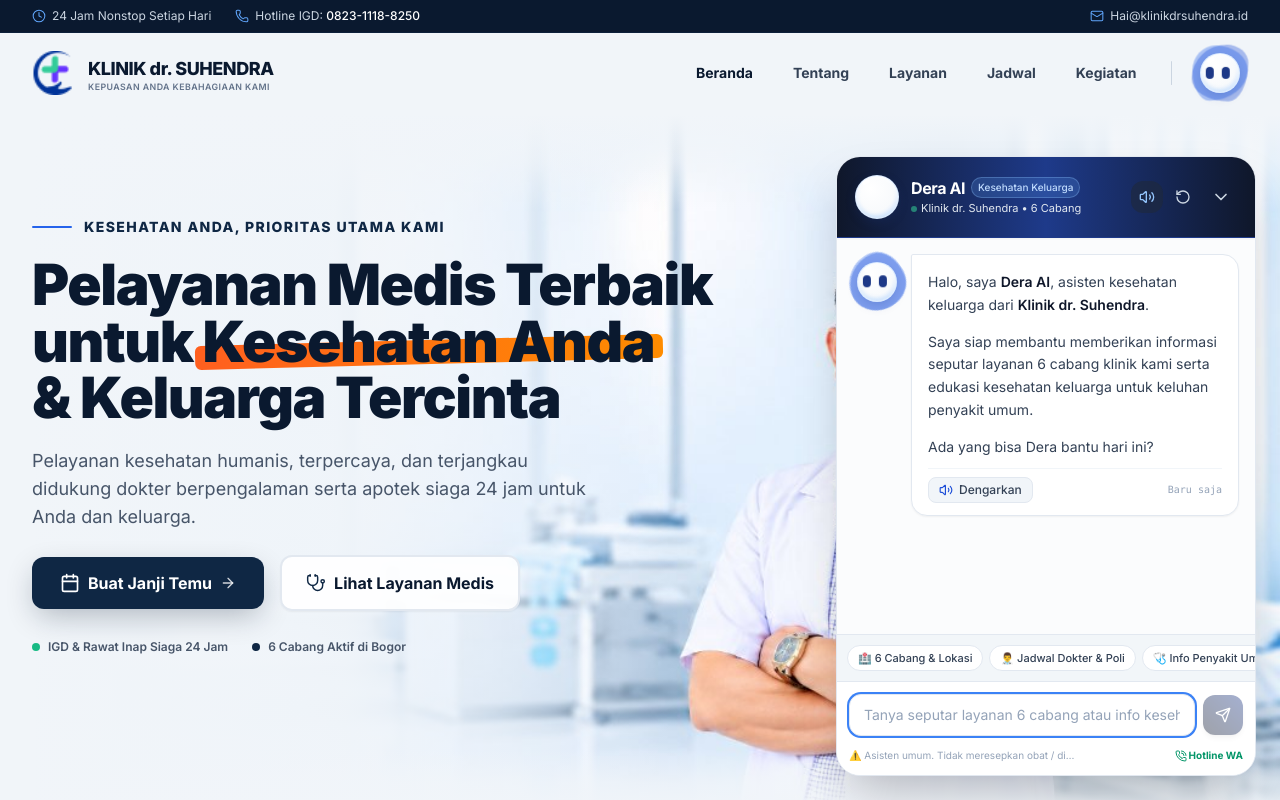
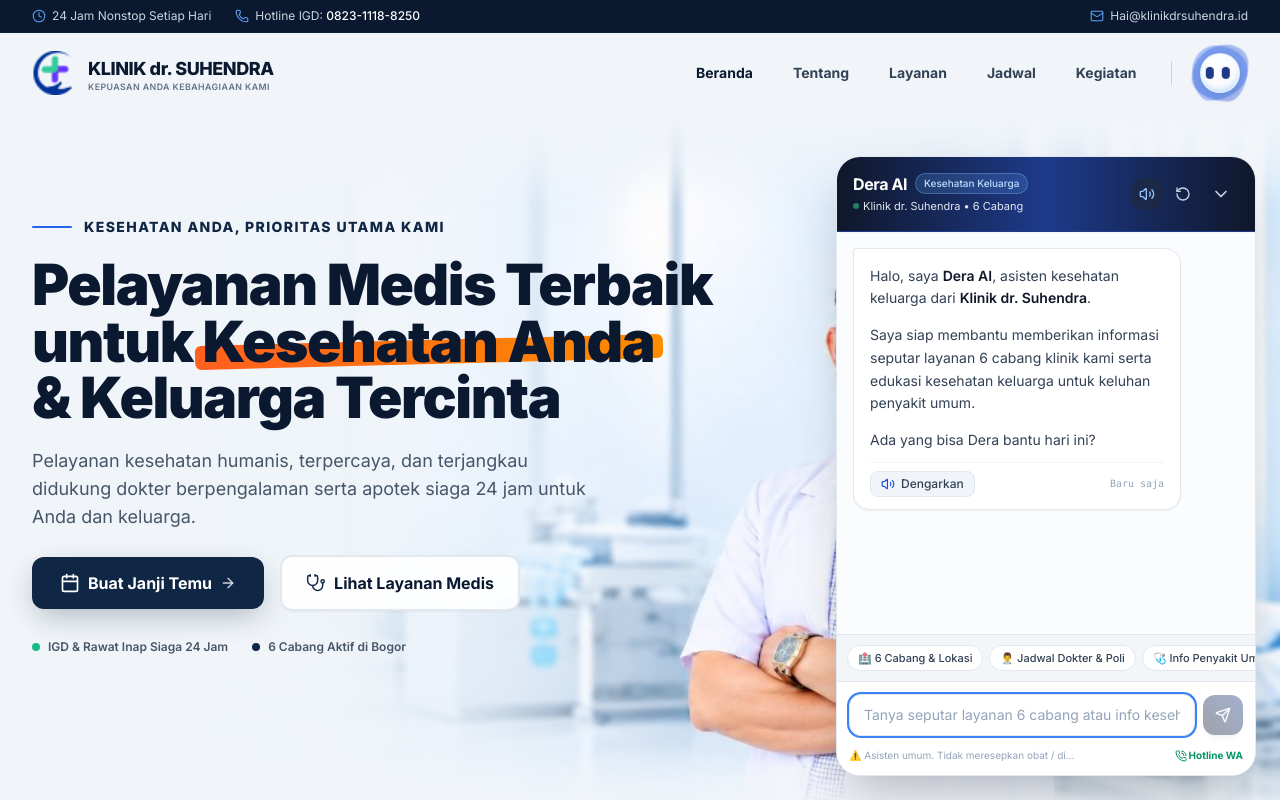
Before and after one commit to anvieo-com/landing-page-klinik-dr-suhendra, a Next.js app: page / in a window 1280 px wide. Both pictures are taken after a click on the button 1220 px from the left and 73 px from the top of the page. Shown: the top 800 px of the page. Built offline with nearby package versions, Linux system fonts and the light colour scheme.

Commit message:
fix(chatbot): remove avatar from chatbot drawer, make blue bubble text bright white, simplify loading to 'Sedang berfikir...'

```diff
--- a/components/DeraAIWidget.jsx
+++ b/components/DeraAIWidget.jsx
@@ -16,7 +16,6 @@ import {
   Activity,
   HeartPulse
 } from 'lucide-react';
-import DeraSlimeAvatar from '@/components/DeraSlimeAvatar';
 
 const QUICK_PROMPTS = [
   { label: '🏥 6 Cabang & Lokasi', query: 'Di mana saja lokasi 6 cabang Klinik dr. Suhendra dan jam bukanya?' },
@@ -312,8 +311,8 @@ export default function DeraAIWidget() {
     ]);
   };
 
-  // Render teks terformat rapi
-  const renderFormattedText = (text) => {
+  // Render teks terformat rapi (dengan teks terang untuk bubble pesan user)
+  const renderFormattedText = (text, isAi = true) => {
     if (!text) return null;
 
     const lines = text.split('\n');
@@ -321,14 +320,24 @@ export default function DeraAIWidget() {
       const parts = line.split(/(\*\*[^*]+\*\*)/g);
       const parsedLine = parts.map((part, pIdx) => {
         if (part.startsWith('**') && part.endsWith('**')) {
-          return <strong key={pIdx} className="font-semibold text-slate-900">{part.slice(2, -2)}</strong>;
+          return (
+            <strong
+              key={pIdx}
+              className={isAi ? "font-semibold text-slate-900" : "font-semibold text-white"}
+            >
+              {part.slice(2, -2)}
+            </strong>
+          );
         }
         return part;
       });
 
       if (line.trim().startsWith('- ') || line.trim().startsWith('* ') || line.trim().startsWith('• ')) {
         return (
-          <li key={idx} className="ml-4 list-disc text-slate-700 my-0.5 leading-relaxed">
+          <li
+            key={idx}
+            className={`ml-4 list-disc my-0.5 leading-relaxed ${isAi ? 'text-slate-700' : 'text-white'}`}
+          >
             {parsedLine}
           </li>
         );
@@ -339,7 +348,10 @@ export default function DeraAIWidget() {
       }
 
       return (
-        <p key={idx} className="my-1 leading-relaxed text-slate-700">
+        <p
+          key={idx}
+          className={`my-1 leading-relaxed ${isAi ? 'text-slate-700' : 'text-white font-normal'}`}
+        >
           {parsedLine}
         </p>
       );
@@ -363,23 +375,18 @@ export default function DeraAIWidget() {
         {/* HEADER CHAT */}
         <div className="bg-gradient-to-r from-slate-900 via-[#1e3a8a] to-slate-900 text-white p-3.5 sm:p-4 flex items-center justify-between border-b border-blue-900 shadow-sm relative">
 
-          {/* Profil Slime Dera AI di Header */}
+          {/* Header Branding Dera AI */}
           <div className="flex items-center gap-2.5">
-            <DeraSlimeAvatar
-              size="md"
-              isSpeaking={!!playingMessageId}
-            />
-
             <div>
-              <div className="flex items-center gap-1.5">
+              <div className="flex items-center gap-2">
                 <h3 id="dera-ai-title" className="font-bold text-white text-base tracking-tight leading-none">
                   Dera AI
                 </h3>
-                <span className="bg-blue-400/20 text-blue-200 text-[10px] font-medium px-1.5 py-0.5 rounded-full border border-blue-300/30">
+                <span className="bg-blue-400/20 text-blue-200 text-[10px] font-medium px-2 py-0.5 rounded-full border border-blue-300/30">
                   Kesehatan Keluarga
                 </span>
               </div>
-              <p className="text-[11px] text-slate-200 flex items-center gap-1 mt-0.5">
+              <p className="text-[11px] text-slate-200 flex items-center gap-1 mt-1">
                 <span className="w-1.5 h-1.5 rounded-full bg-emerald-400 animate-pulse" />
                 Klinik dr. Suhendra • 6 Cabang
               </p>
@@ -465,23 +472,16 @@ export default function DeraAIWidget() {
                 key={msg.id}
                 className={`flex gap-2.5 ${isAi ? 'justify-start' : 'justify-end'}`}
               >
-                {/* Mini Slime Avatar untuk pesan AI */}
-                {isAi && (
-                  <div className="mt-1 shrink-0">
-                    <DeraSlimeAvatar size="sm" showBadge={false} />
-                  </div>
-                )}
-
                 {/* Bubble Pesan */}
                 <div
                   className={`max-w-[85%] rounded-2xl px-4 py-3 text-sm shadow-sm relative ${
                     isAi
                       ? 'bg-white text-slate-800 border border-slate-200 rounded-tl-sm'
-                      : 'bg-gradient-to-r from-slate-900 to-[#1e3a8a] text-white rounded-tr-sm shadow-md'
+                      : 'bg-gradient-to-r from-blue-700 to-[#1e3a8a] text-white rounded-tr-sm shadow-md'
                   }`}
                 >
-                  <div className="prose prose-sm max-w-none text-left">
-                    {renderFormattedText(msg.content)}
+                  <div className={`text-left ${isAi ? 'prose prose-sm max-w-none text-slate-700' : 'text-white font-medium leading-relaxed'}`}>
+                    {renderFormattedText(msg.content, isAi)}
                   </div>
 
                   {/* Tombol Audio Speaker untuk Balasan AI */}
@@ -522,7 +522,7 @@ export default function DeraAIWidget() {
 
                   {!isAi && (
                     <div className="text-right mt-1">
-                      <span className="text-[10px] text-slate-300 font-mono">
+                      <span className="text-[10px] text-blue-100 font-mono">
                         {msg.timestamp}
                       </span>
                     </div>
@@ -532,14 +532,11 @@ export default function DeraAIWidget() {
             );
           })}
 
-          {/* Indikator AI Sedang Memproses */}
+          {/* Indikator Sedang Berfikir */}
           {isLoading && (
-            <div className="flex gap-2.5 justify-start">
-              <div className="mt-1 shrink-0">
-                <DeraSlimeAvatar size="sm" showBadge={false} />
-              </div>
-              <div className="bg-white border border-slate-200 rounded-2xl rounded-tl-sm px-4 py-3 shadow-sm flex items-center gap-2">
-                <span className="text-xs text-slate-500 font-medium">Dera AI sedang memproses...</span>
+            <div className="flex justify-start">
+              <div className="bg-white border border-slate-200 rounded-2xl rounded-tl-sm px-4 py-2.5 shadow-sm flex items-center gap-2">
+                <span className="text-xs text-slate-600 font-medium">Sedang berfikir...</span>
                 <div className="flex gap-1 items-center">
                   <span className="w-1.5 h-1.5 rounded-full bg-blue-600 animate-bounce" style={{ animationDelay: '0ms' }} />
                   <span className="w-1.5 h-1.5 rounded-full bg-blue-600 animate-bounce" style={{ animationDelay: '150ms' }} />
```
